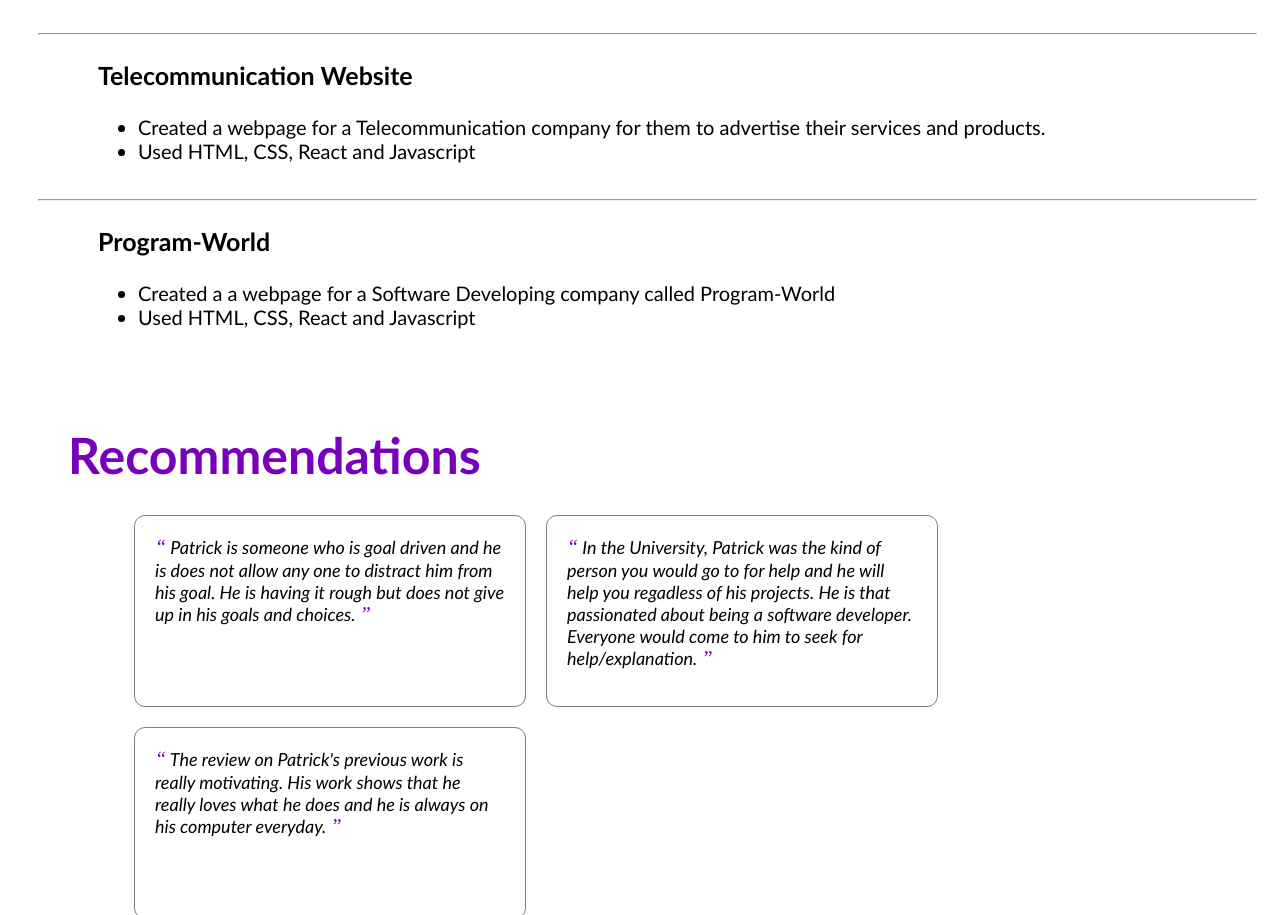
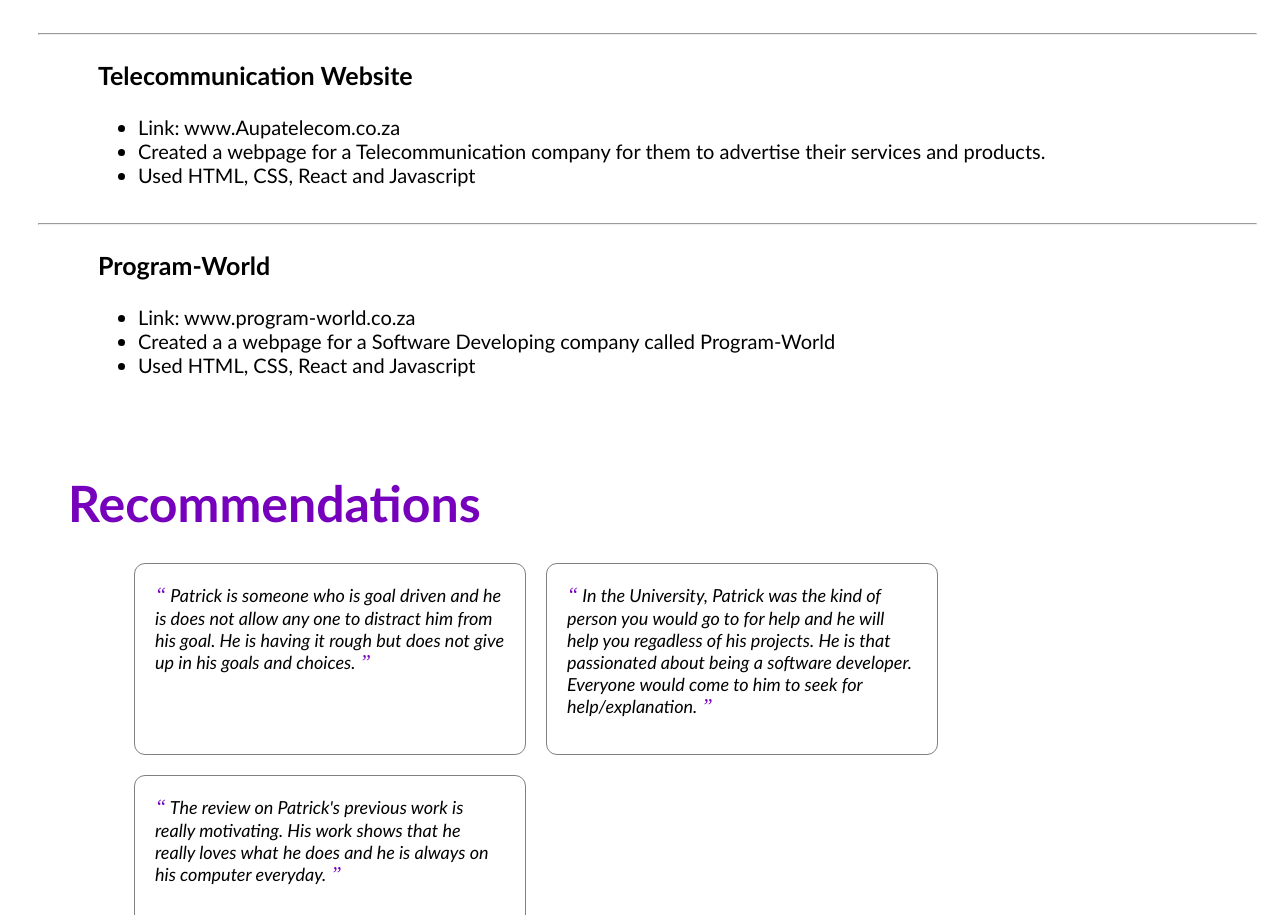
Before and after one commit to Papase14/myportfolio, a plain HTML site: page index.html in a window 1280 px wide. Shown: the part 1535-2450 px from the top of the page. Drawn offline with Linux system fonts and the light colour scheme.

Commit message:
Links for the projects added✨

```diff
--- a/index.html
+++ b/index.html
@@ -122,6 +122,7 @@
           <div class="project-card">
             <h3>Telecommunication Website</h3>
             <ul>
+              <li>Link: <a>www.Aupatelecom.co.za</a></li>
               <li>Created a webpage for a Telecommunication company for them to advertise their services and products.</li>
               <li>Used HTML, CSS, React and Javascript</li>
             </ul>
@@ -130,6 +131,7 @@
           <div class="project-card">
             <h3>Program-World</h3>
             <ul>
+              <li>Link: <a>www.program-world.co.za</a></li>
               <li>Created a a webpage for a Software Developing company called Program-World</li>
               <li>Used HTML, CSS, React and Javascript</li>
             </ul>
```
